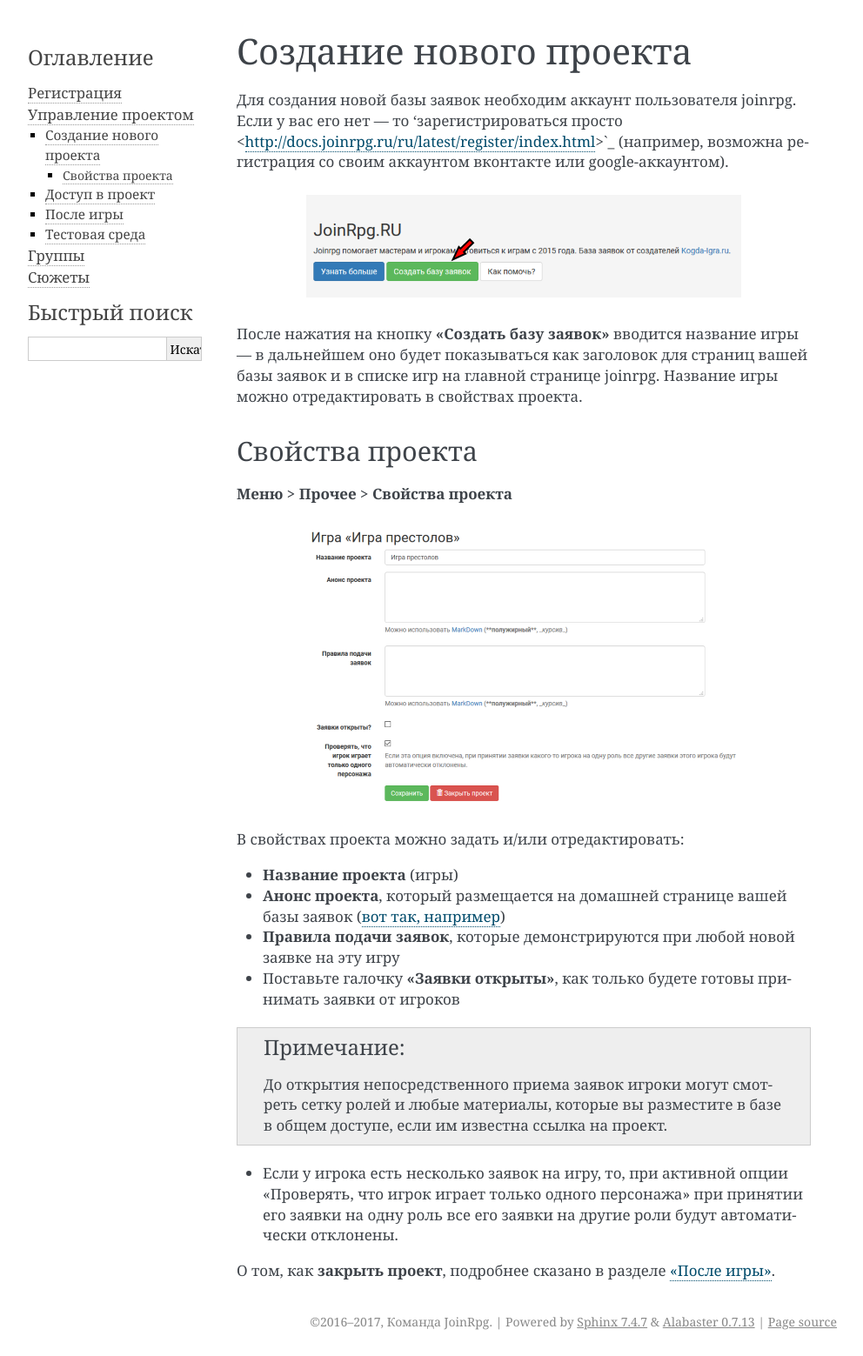
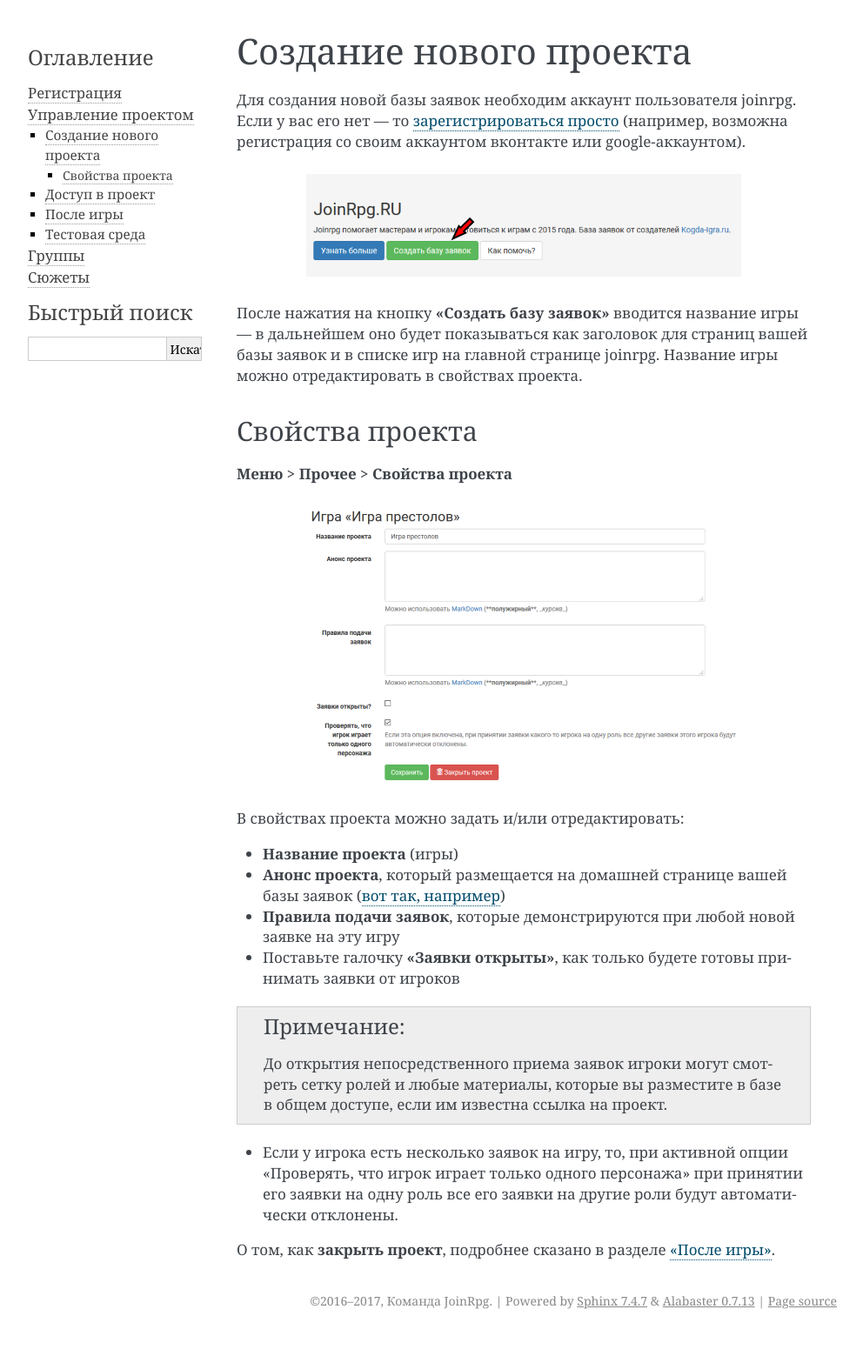
Before and after one commit to joinrpg/joinrpg-docs, a Sphinx documentation site: the page built from docs/project/new_project.rst, in a window 1280 px wide. Shown: the whole page at 87% size, without its empty margins (148-1140 px from the left). Built offline with Sphinx 7.4.7, drawn with Linux system fonts in a browser that asks for light colours; pages that are not in the unit, such as notebooks, are missing from menus; after the commit the page ends 1535 px from its top, so only the background shows below that.

Commit message:
Update new_project.rst

```diff
--- a/docs/project/new_project.rst
+++ b/docs/project/new_project.rst
@@ -1,6 +1,6 @@
 Создание нового проекта
 ====================
-Для создания новой базы заявок необходим аккаунт пользователя joinrpg. Если у вас его нет — то ‘зарегистрироваться просто <http://docs.joinrpg.ru/ru/latest/register/index.html>`_ (например, возможна регистрация со своим аккаунтом вконтакте или google-аккаунтом).
+Для создания новой базы заявок необходим аккаунт пользователя joinrpg. Если у вас его нет — то `зарегистрироваться просто <http://docs.joinrpg.ru/ru/latest/register/index.html>`_ (например, возможна регистрация со своим аккаунтом вконтакте или google-аккаунтом).
 
 .. figure:: create_new.png
        :scale: 100 %
```
